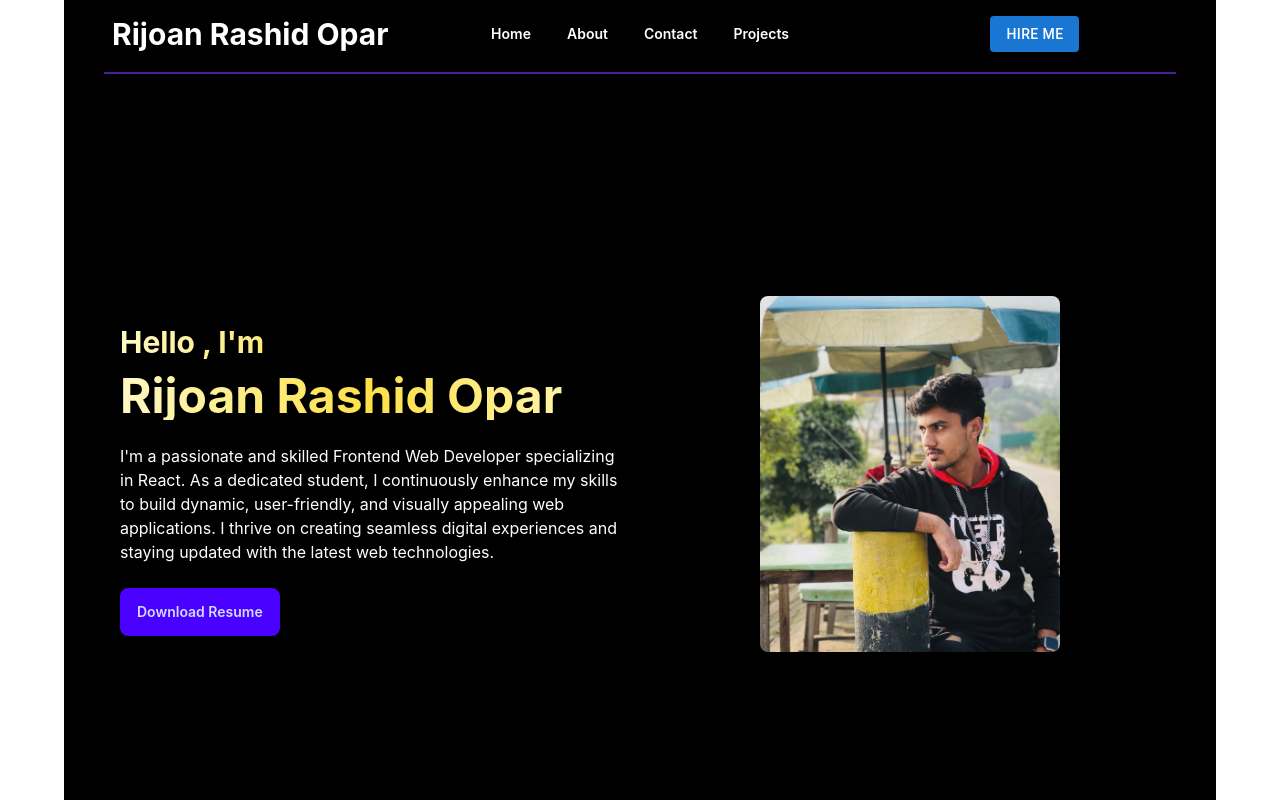
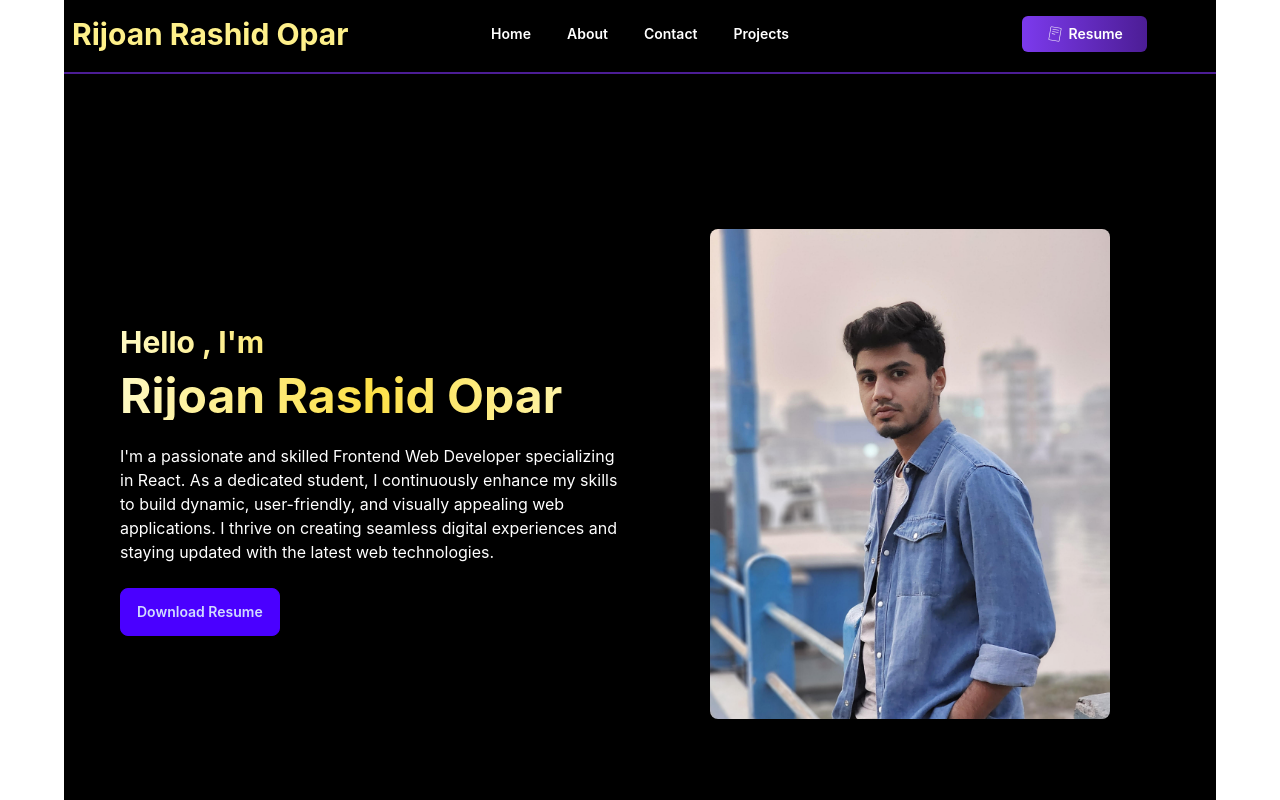
Before and after one commit to opar2043/my-portfolio-01, a React (Vite) app: page / in a window 1280 px wide. Shown: the top 800 px of the page. Built offline with nearby package versions, Linux system fonts and the light colour scheme.

Commit message:
my commit

```diff
--- a/package.json
+++ b/package.json
@@ -16,14 +16,18 @@
     "@tailwindcss/vite": "^4.0.0",
     "animate.css": "^4.1.1",
     "flowbite": "^3.0.0",
+    "form-data": "^4.0.1",
     "framer-motion": "^12.0.6",
     "lottie-react": "^2.4.1",
+    "mailgun.js": "^11.1.0",
     "motion": "^12.0.6",
     "react": "^18.3.1",
     "react-dom": "^18.3.1",
     "react-icons": "^5.4.0",
     "react-router-dom": "^7.1.3",
-    "react-simple-typewriter": "^5.0.1"
+    "react-simple-typewriter": "^5.0.1",
+    "react-toastify": "^11.0.3",
+    "sweetalert2": "^11.15.10"
   },
   "devDependencies": {
     "@eslint/js": "^9.17.0",
--- a/src/Components/Home/Home.jsx
+++ b/src/Components/Home/Home.jsx
@@ -1,5 +1,6 @@
 import { Typewriter } from 'react-simple-typewriter'
 import opar from '../../assets/Opar.jpg'
+import opar3 from '../../assets/opar3.jpg'
 import 'animate.css';
 import { motion } from "motion/react";
 
@@ -11,8 +12,8 @@ const Home = () => {
           {/* Image Serction */}
           <div className="w-sm place-content-center place-items-center rounded-lg  flex-1">
             <img
-              src={opar}
-              className="w-[300px] bg-cover rounded-lg"
+              src={opar3}
+              className="md:w-[400px] bg-cover rounded-lg"
             />
           </div>
 
--- a/src/Components/Navbar/Navbar.jsx
+++ b/src/Components/Navbar/Navbar.jsx
@@ -2,8 +2,15 @@ import { FaFacebook, FaGithub, FaLinkedin} from "react-icons/fa"
 import { SiGmail } from "react-icons/si"
 import './Navbar.css'
 import { NavLink } from "react-router-dom"
-import { Button } from "@mui/material"
+import { ToastContainer, toast } from 'react-toastify';
+import { PiReadCvLogoThin } from "react-icons/pi";
+
 const Navbar = () => {
+
+  function handleToast(){
+    toast("Wow so easy!");
+  }
+
   const links = (
     <>
       <NavLink><li><a href="#">Home</a></li></NavLink>
@@ -12,6 +19,7 @@ const Navbar = () => {
       <NavLink><li><a href="#projects">Projects</a></li></NavLink>
     </>
   );
+
   return (
     <div className=" border-b-2 border-violet-900 pb-1">
     <div className="navbar bg-transparent  ">
@@ -37,19 +45,29 @@ const Navbar = () => {
         {links}
       </ul>
     </div>
-    <p className="md:text-3xl text-sm font-bold">Rijoan Rashid Opar</p>
+    <p className="md:text-3xl text-sm font-bold text-yellow-200">Rijoan Rashid Opar</p>
   </div>
   <div className="navbar-center hidden lg:flex">
-    <ul className="menu menu-horizontal gap-1 font-semibold">
+    <ul className="menu menu-horizontal pl-2 gap-1 font-semibold">
       {links}
     </ul>
   </div>
   <div className="navbar-end">
    {/* Navbar Icons */}
    <div className="flex flex-wrap gap-3 text-xl w-1/2">
-   <Button variant="contained"> Hire Me</Button>
+  <ToastContainer />
+<a href="https://i.ibb.co.com/ksbWfVW3/Resume-Jpg.jpg ">
+{/* Pdf Copy */}
+{/* <a href="https://i.ibb.co.com/jZzqdZVY/Resume.jpg"> */}
+<button
+    onClick={handleToast}
+    className="py-2 px-3 md:px-6 flex items-center gap-1 rounded-md text-sm font-semibold bg-gradient-to-r from-violet-600 to-violet-900 hover:from-yellow-300 hover:to-yellow-600 hover:text-black"
+  >
+    <PiReadCvLogoThin className="text-lg" /> Resume
+  </button>
+</a>
+</div>
 
-   </div>
 
   </div>
 </div>
--- a/src/Components/Root/Root.jsx
+++ b/src/Components/Root/Root.jsx
@@ -9,9 +9,9 @@ import Education from "../Education/Education";
 
 const Root = () => {
   return (
-    <div className="absolute inset-0 -z-10 max-h-fit text-white w-full items-center [background:radial-gradient(135%_135%_at_55%_15%,#000_43%,#63e_105%)] max-w-6xl mx-auto md:px-10 px-4">
+    <div className="absolute inset-0 -z-10 max-h-fit text-white w-full items-center [background:radial-gradient(135%_135%_at_55%_15%,#000_43%,#63e_105%)] max-w-6xl mx-auto ">
       <Navbar></Navbar>
-      <div >
+      <div className="md:px-10 px-4">
       <Home></Home>
       <About></About>
       <Education></Education>
```
Also changed, not shown: src/assets/opar3.jpg (added), 1 other file (tests, documents, lock files or other folders).
